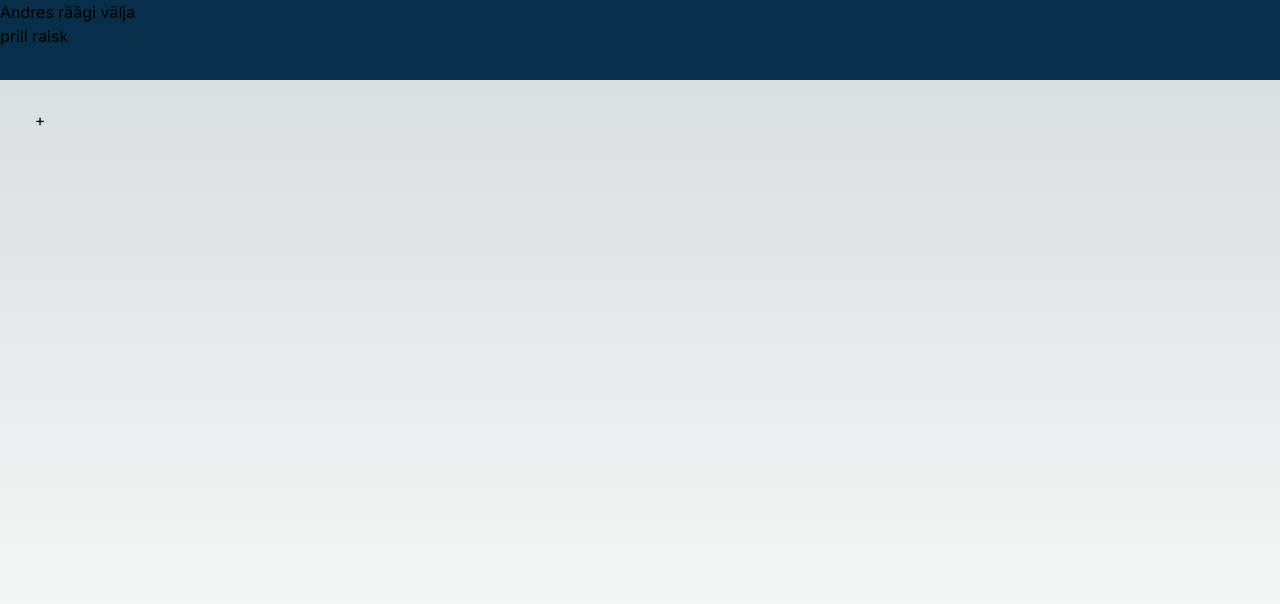
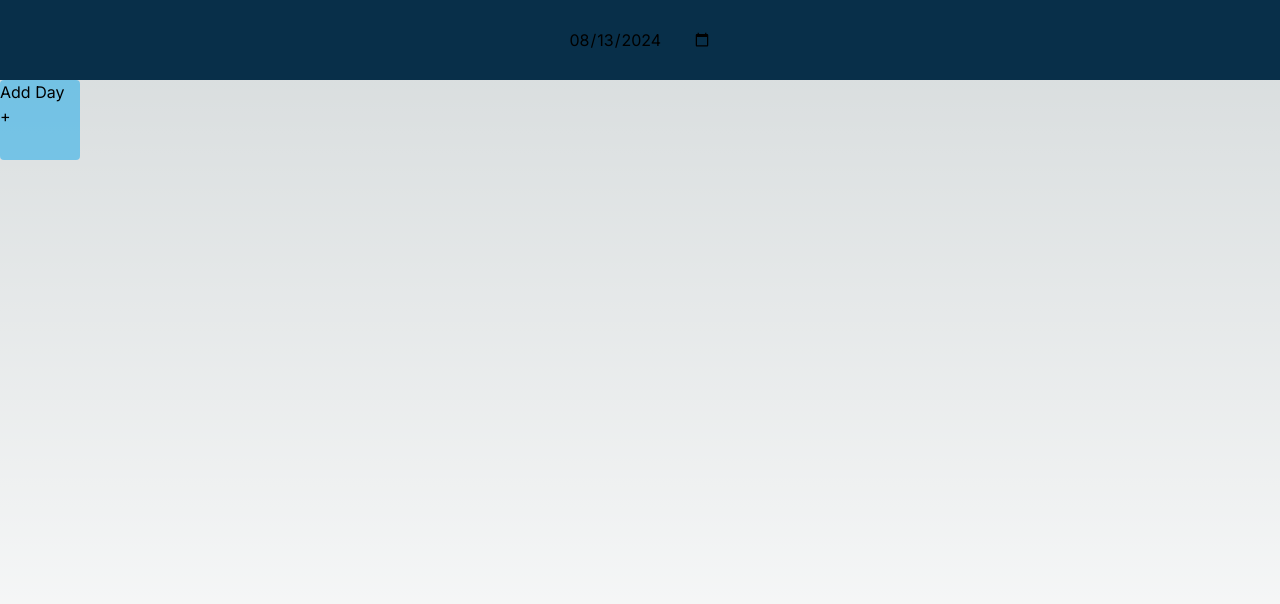
Before and after one commit to arturallmann/gymbuddy, a Next.js app: page /sessions in a window 1280 px wide. Shown: the top 604 px of the page. Built offline with nearby package versions, Linux system fonts and the light colour scheme.

Commit message:
added button for starting a day, added calendar

```diff
--- a/app/sessions/page.tsx
+++ b/app/sessions/page.tsx
@@ -1,10 +1,11 @@
 'use client';
 export default function Exercises() {
   const startDay = async () => {
+    const currentDate = new Date().toISOString();
     try {
       const response = await fetch('/api/sessions', {
         method: 'POST',
-        body: JSON.stringify({ date: new Date().toISOString() }),
+        body: JSON.stringify({ date: currentDate }),
         headers: {
           'Content-Type': 'application/json',
         },
@@ -15,16 +16,22 @@ export default function Exercises() {
   };
   return (
     <div className="top-0 left-0 w-screen h-screen">
-      <div className="bg-sky-950 fixed top-0 left-0 h-20 w-screen">
-        <p>Andres räägi välja</p>
-        <p>prill raisk</p>
+      <div className="bg-sky-950 flex top-0 left-0 h-20 w-screen">
+        <input
+          type="date"
+          value={new Date().toISOString().substring(0, 10)}
+          className="bg-sky-950 flex place-content-center w-screen"
+        />
       </div>
-      <button
-        className="bg-gray fixed top-20 left-0 w-20 h-20"
-        onClick={startDay}
-      >
-        <p>+</p>
-      </button>
+      <div className="bg-sky-500/50 w-20 h-20 rounded place-content-center">
+        <p className="bg-gray flex">Add Day</p>
+        <button
+          className="bg-gray flex centered top-20 left-0 w-20 h-20"
+          onClick={startDay}
+        >
+          <p>+</p>
+        </button>
+      </div>
     </div>
   );
 }
```
